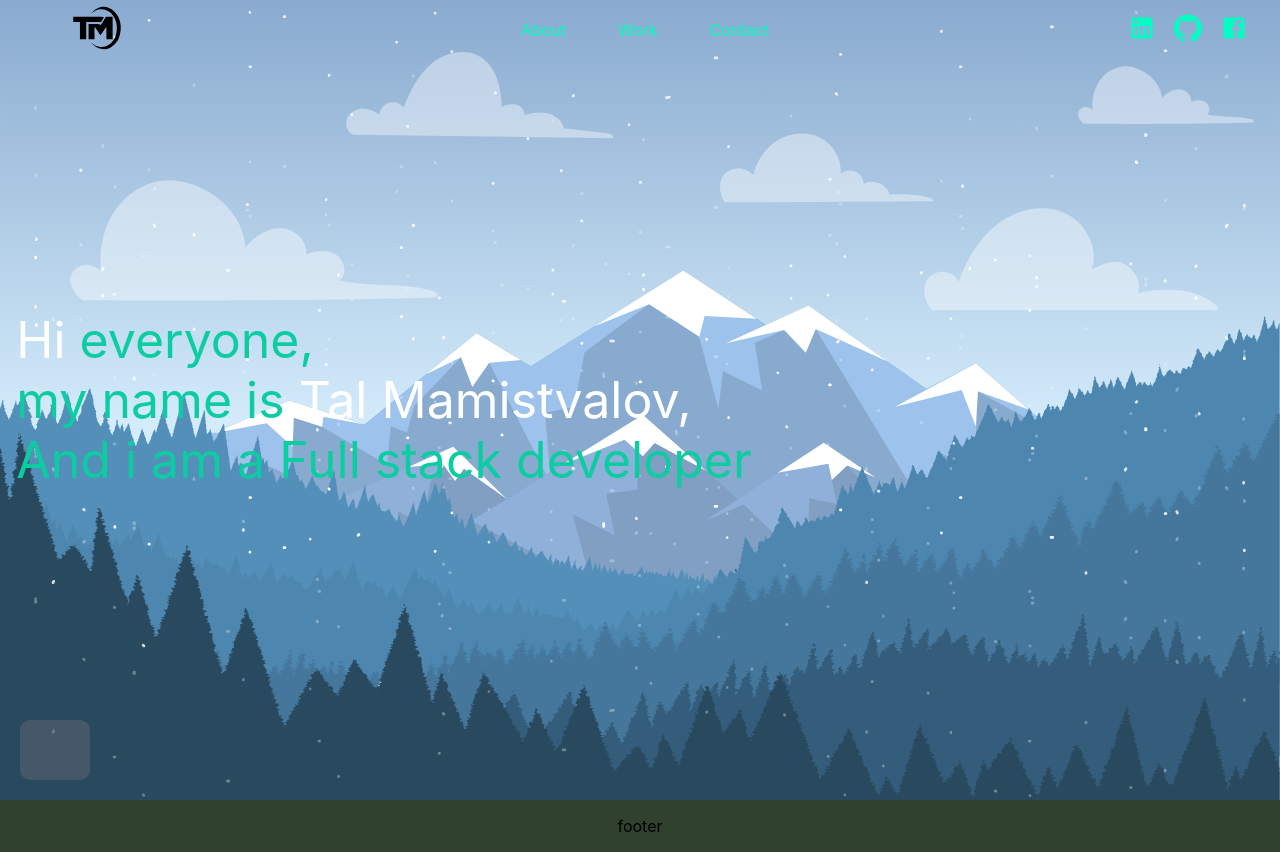
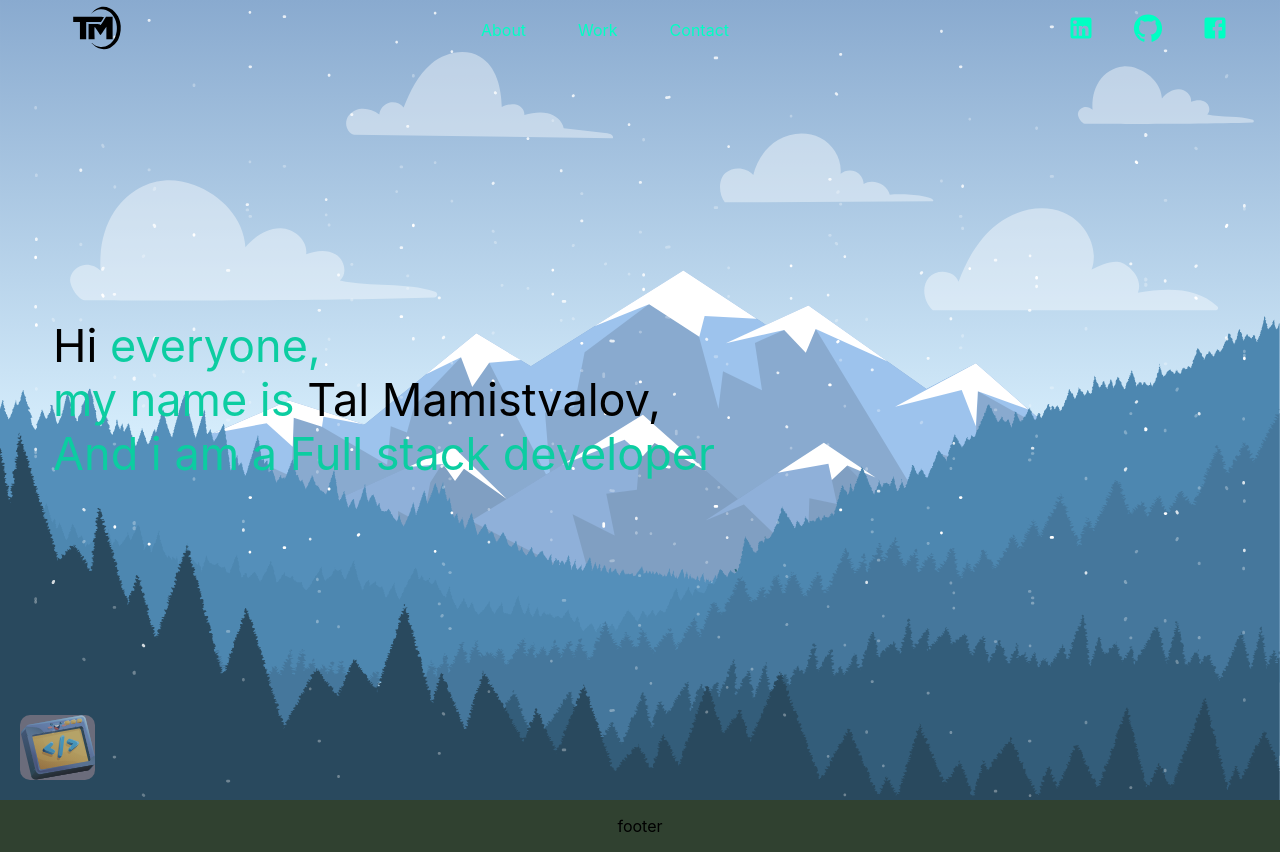
Before and after one commit to 1SHA1024/portfolio-1, a React (Create React App) app: page / in a window 1280 px wide. Built offline with nearby package versions, Linux system fonts and the light colour scheme.

Commit message:
get responsivnece

```diff
--- a/src/App.tsx
+++ b/src/App.tsx
@@ -33,7 +33,7 @@ function App() {
       </Router>
       {!(innerWidth <= 960) ? (
         <Contact variants={containerVarient} whileHover="hover" animate="icon">
-          {/* <img src="/blogging.svg" alt="" /> */}
+          <img src="/svg/coding.svg" alt="" />
           {/* <Web1/> */}
         </Contact>
       ) : (
@@ -54,23 +54,26 @@ const AppStyle = styled.div`
 `;
 
 const Contact = styled(motion.div)`
-  width: 70px;
-  height: 60px;
-  opacity: 0.3;
+  width: 75px;
+  height: 65px;
+  opacity: 0.7;
   background-color: #887c88;
   border-radius: 10px;
   position: fixed;
   left: 20px;
   bottom: 20px;
   overflow: hidden;
+  /* padding: 3px; */
 
   img {
     width: 100%;
     position: absolute;
     align-items: flex-end;
     justify-content: center;
-    bottom: 0;
-    left: 4px;
+    bottom: -5px;
+    left: 1px;
+
+
   }
 `;
 
--- a/src/components/Header.tsx
+++ b/src/components/Header.tsx
@@ -118,9 +118,9 @@ const Links = styled.div`
 `;
 
 const Social = styled.div`
-  width: 10%;
+  width: 17%;
   display: flex;
-  justify-content: space-between;
-  max-width: 120px;
+  justify-content: space-around;
+  max-width: 200px;
 
 `;
--- a/src/components/LandingSection.tsx
+++ b/src/components/LandingSection.tsx
@@ -37,6 +37,7 @@ const Container = styled.div`
   display: flex;
   background-size: cover;
   background-repeat: no-repeat;
+
   /* align-content: flex-start; */
 `;
 
@@ -46,16 +47,22 @@ const Text = styled.div`
   flex-direction: column;
   /* align-content: flex-start; */
   line-height: 1.2;
-  font-size: 50px;
+  font-size: 45px;
   justify-content: left;
   span {
-    color: #fff;
+    color: #000;
   }
+
+  @media only screen and (max-width: 1024px) {
+    font-size: 35px;
+
+}
 `;
 
 const Contant = styled.div`
   /* width: 100%; */
   flex: 0.6;
+
 
   height: 100%;
   margin: auto;
```
Also changed, not shown: public/svg/coding.svg (added).
